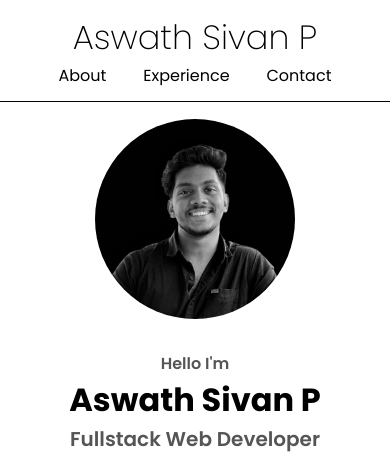
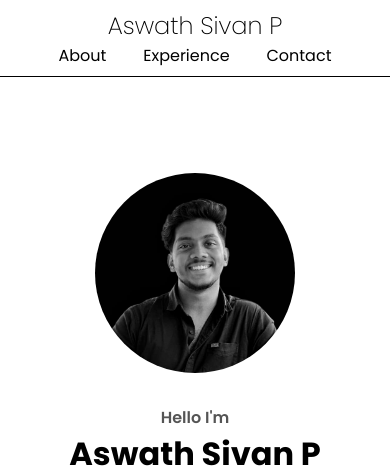
Before and after one commit to AswathSivan/Portfolio, a plain HTML site: page index.html in a window 390 px wide. Shown: the top 467 px of the page. Drawn offline with Linux system fonts and the light colour scheme; a script that the page names is missing.

Commit message:
minor responsive changes

```diff
--- a/mediaqueries.css
+++ b/mediaqueries.css
@@ -2,13 +2,14 @@
   #profile {
     margin: 0 auto 2rem; /* Center the sections */
     width: 90%; /* Adjust width to fit within the available space */
-    margin-bottom: 6rem;
+    margin-bottom: 5rem;
   }
   #about,
   #experience,
   #contact {
     margin: 0 auto 2rem; /* Center the sections */
     width: 90%; /* Adjust width to fit within the available space */
+
   }
   #contact {
     height: 75vh;
@@ -23,10 +24,15 @@
     display: flex;
     flex-direction: column;
     width: 100%;
+    justify-content: center;
   }
   #about {
     display: flex;
     flex-direction: column;
+  }
+  .logo{
+    font-size: 1.5rem;
+
   }
   .mobile-nav-container {
     width: 70vw;
@@ -42,8 +48,9 @@
 }
 @media screen and (max-width: 1200px) {
   #profile {
-    display: block;
+    display: flex;
     gap: 0;
+    flex-direction: column;
   }
   #contact {
     height: 74vh;
--- a/style.css
+++ b/style.css
@@ -26,7 +26,7 @@ nav,
 nav {
   justify-content: space-around;
   align-items: center;
-  height: 12vh;
+  height: 9vh;
   width: 100%;
   margin: 0 auto;
   position: sticky;
```
